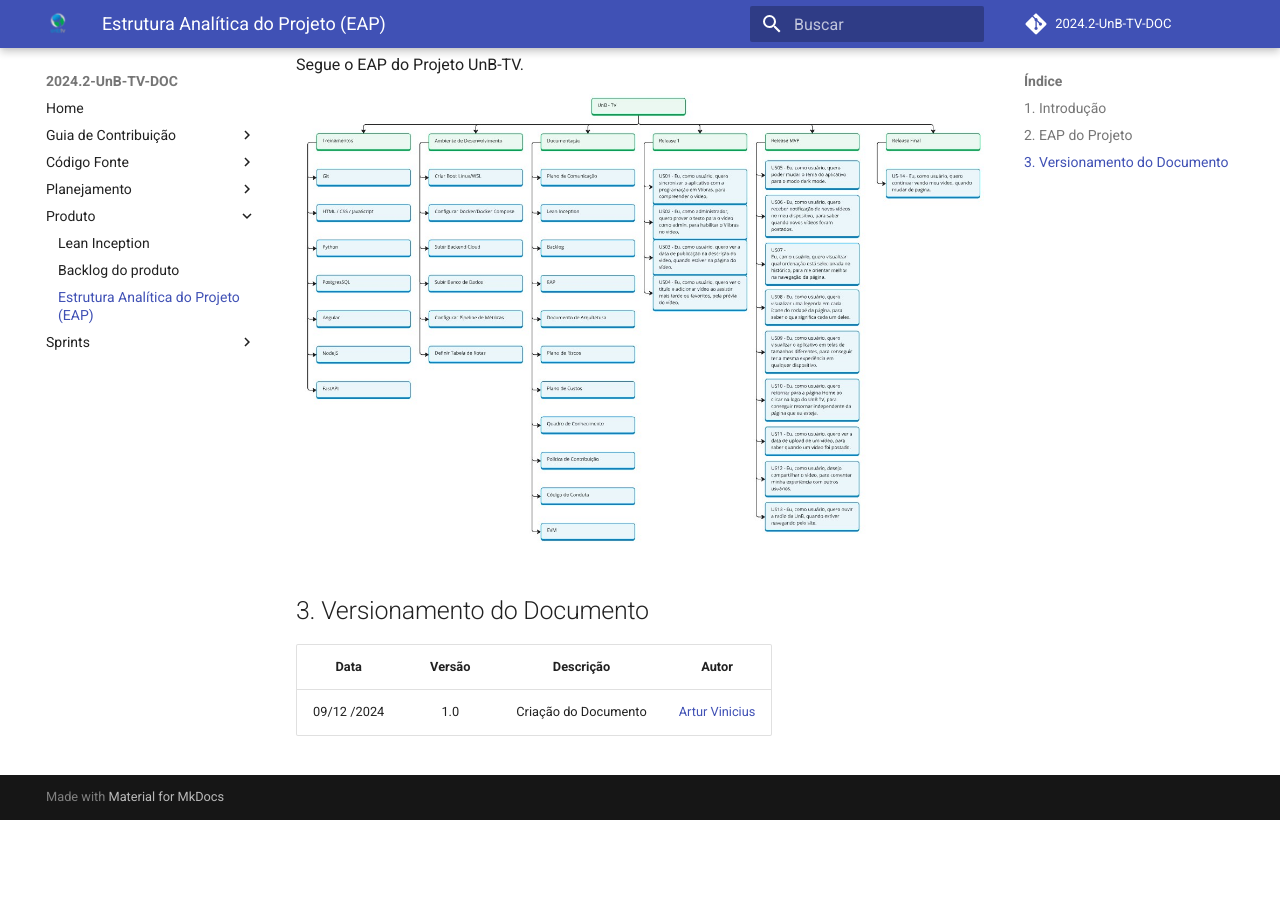
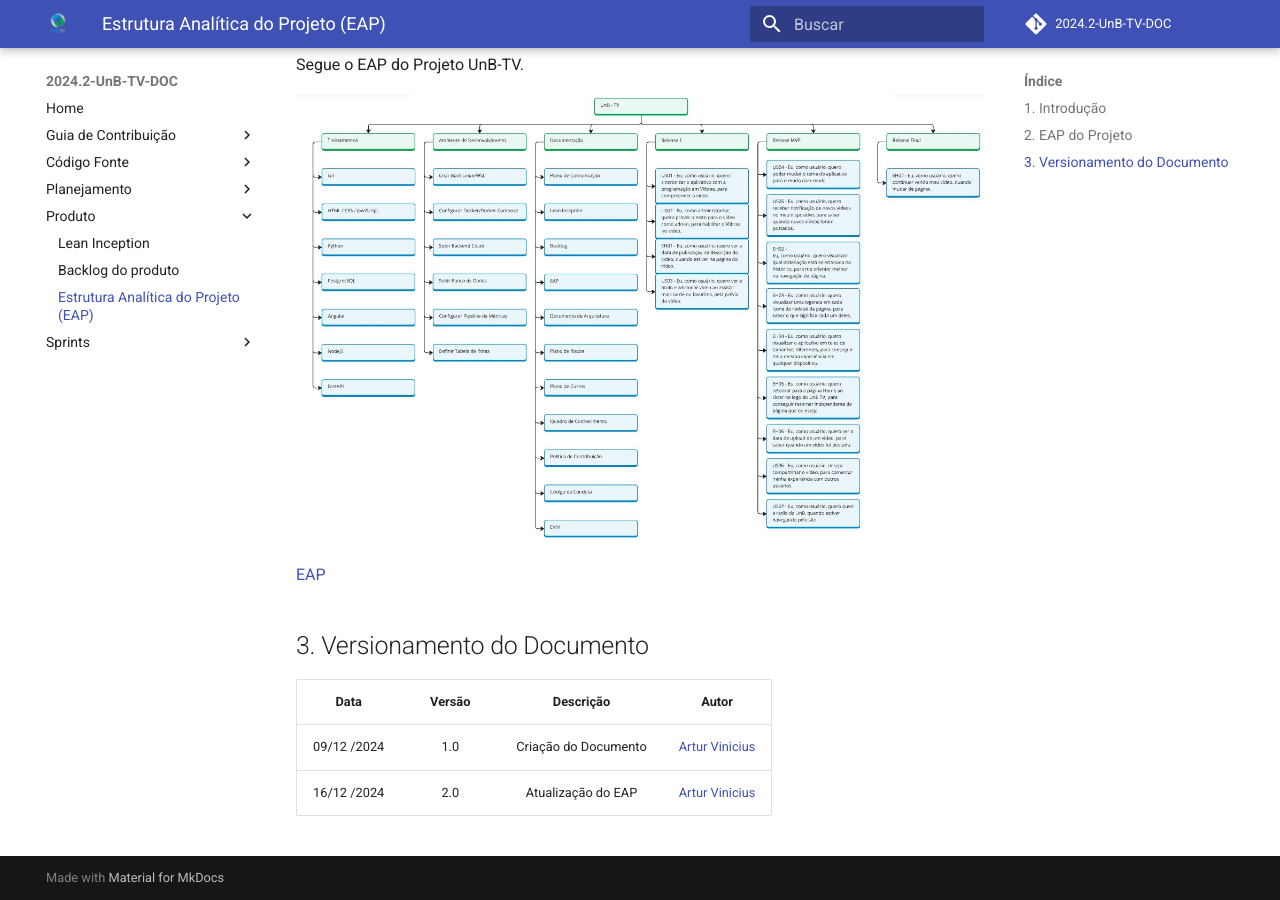
Before and after one commit to fga-eps-mds/2024.2-UnB-TV-DOC, an MkDocs documentation site: the page built from docs/Produto/EAP.md, in a window 1280 px wide and 900 px high, scrolled down 634 px. Built offline with MkDocs 1.6.1 and Material for MkDocs 9.7.7, drawn with Linux system fonts in a browser that asks for light colours; comment, search, counter and statistics services are not loaded; before the commit the page ends 1454 px from its top, so only the background shows below that.

Commit message:
Atualizando o documento do EAP

```diff
--- a/docs/Produto/EAP.md
+++ b/docs/Produto/EAP.md
@@ -12,10 +12,13 @@ A EAP é amplamente utilizada para alinhar expectativas entre stakeholders, redu
 
 Segue o EAP do Projeto UnB-TV.
 
-![EAP](../assets/EAP.jpg)
+![EAP](../assets/EAP_atualizado.jpg)
+
+[EAP](https://miro.com/welcomeonboard/WjNRa0NERmpSekJHSHJ2b2hqQ0wySWJnaFZIRjQweE16SkxYWFNrNHcyWGJ0eC9raFpZNXArNW9BWEtzZG83YUQwUkhWY0pCeFN4bW4xRFVhNk5KUjE3UHRMSXdPMGdnVm85czd1TEt5dlJJM1hlSkNrclNVSDA5WGc2YmpJNCshZQ==?share_link_id=875817272958)
 
 ## 3. Versionamento do Documento
 
 | Data | Versão | Descrição | Autor |
 | :-----: | :-------------: | :---------------: | :-: |
 | 09/12 /2024 | 1.0 | Criação do Documento | [Artur Vinicius](https://github.com/ArturVinicius) |
+| 16/12 /2024 | 2.0 | Atualização do EAP | [Artur Vinicius](https://github.com/ArturVinicius) |
```
Also changed, not shown: docs/assets/EAP_atualizado.jpg (added).
